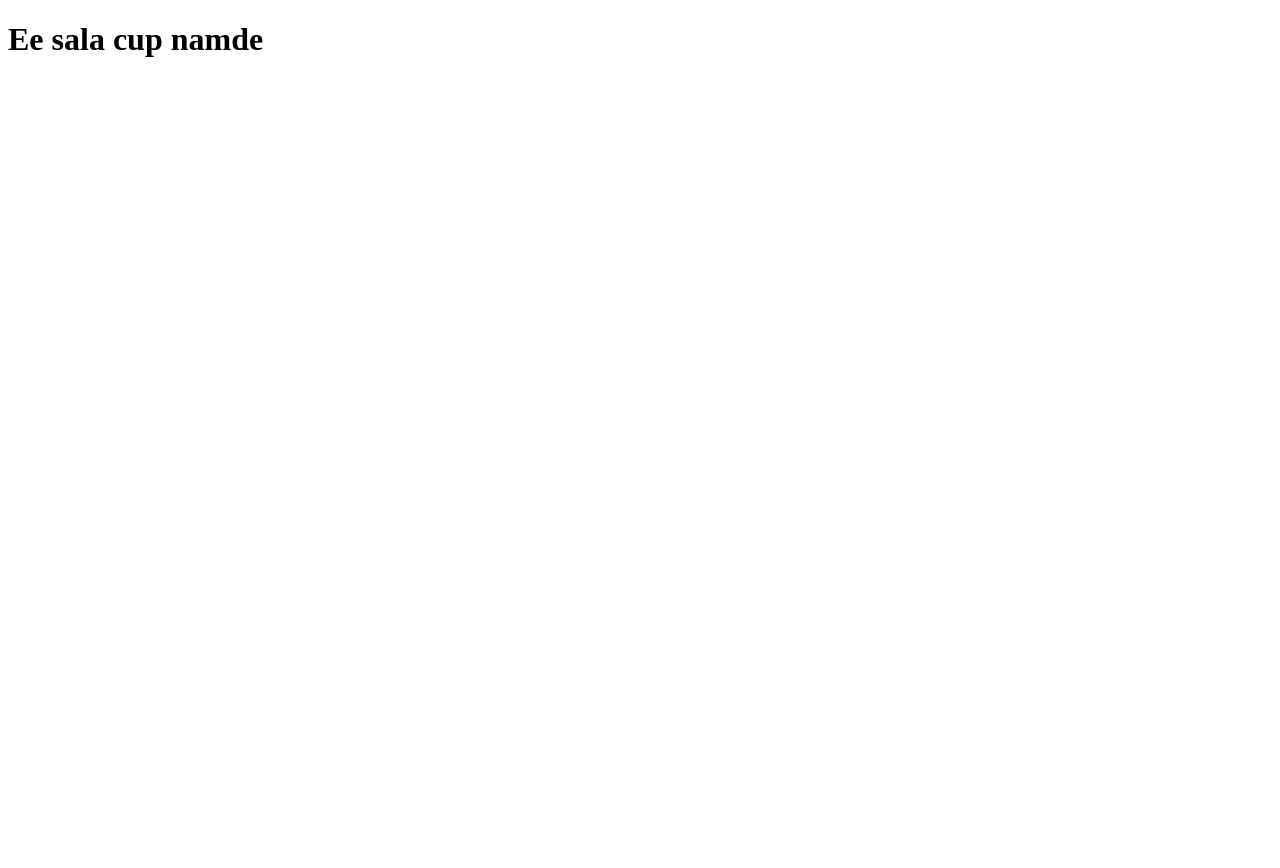
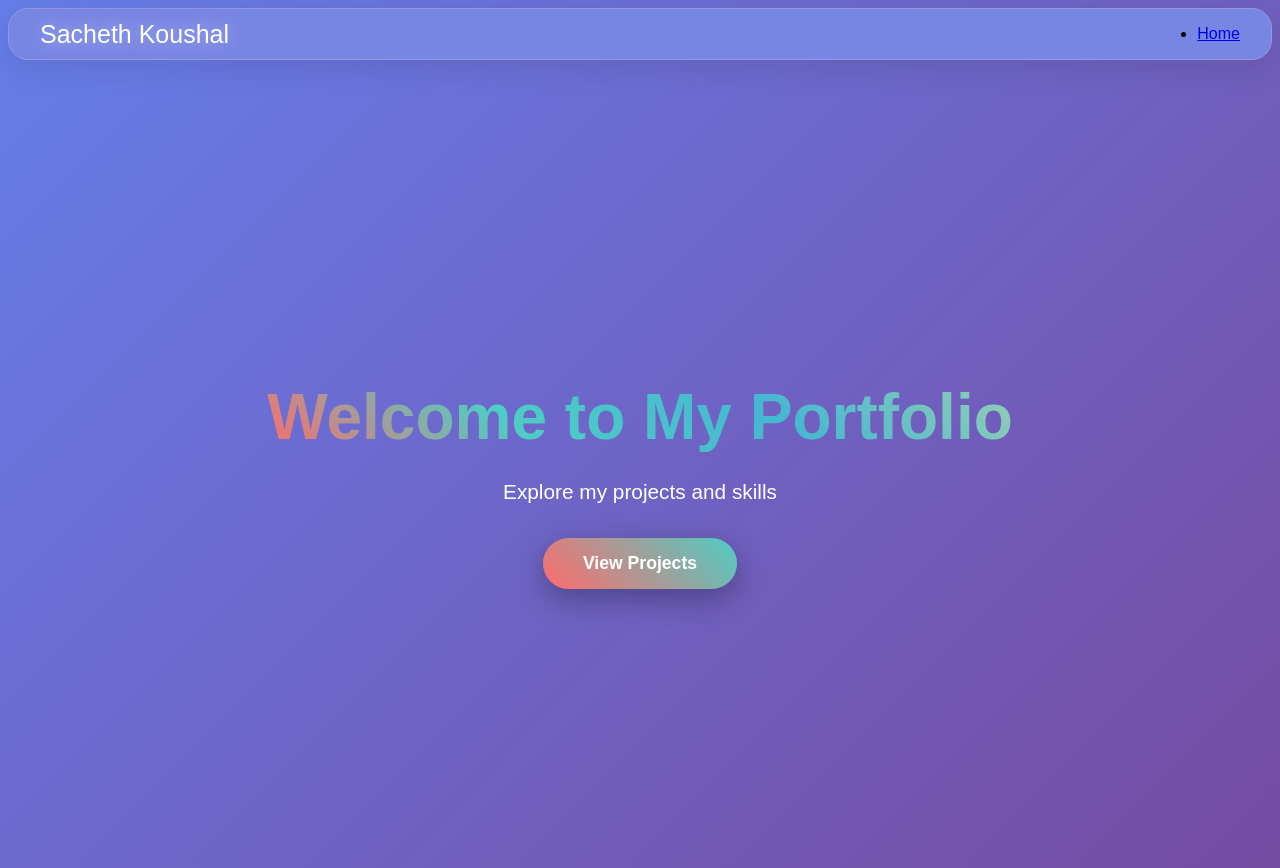
Before and after one commit to sacheth18/straiver, a plain HTML site: page index.html in a window 1280 px wide. Before the commit the page ends 800 px from the top, so only its background shows below. Drawn offline with Linux system fonts and the light colour scheme.

Commit message:
First edit

```diff
--- a/index.html
+++ b/index.html
@@ -5,11 +5,112 @@
     <meta charset="UTF-8">
     <meta name="viewport" content="width=device-width, initial-scale=1.0">
     <title>Document</title>
-    <h1>Ee sala cup namde</h1>
+    <!-- <link rel="stylesheet" href="style.css"> -->
 </head>
+<style>
+    body {
+        font-family: 'Arial', sans-serif;
+        overflow-x: hidden;
+        background: linear-gradient(135deg, #667eea 0%, #764ba2 100%);
+        min-height: 100vh;
+        position: relative;
+    }
+
+    .glass {
+        background: #7785E3;
+        backdrop-filter: blur(10px);
+        border-radius: 20px;
+        border: 1px solid #9599E2;
+        box-shadow: 0 8px 32px rgba(0, 0, 0, 0.1);
+    }
+
+    .top {
+        display: flex;
+        justify-content: space-between;
+        align-items: center;
+        max-width: 1200px;
+        margin: 0 auto;
+    }
+
+    .name {
+        color: white;
+        font-size: 25px;
+        font-weight: 400;
+        text-shadow: 0 0 20px rgba(255, 255, 255, 0.5);
+        font-style: glow;
+    }
+
+    .nav {
+        display: flex;
+
+    }
+
+    .hero-content {
+        max-width: 800px;
+    }
+
+    .hero {
+        height: 100vh;
+        display: flex;
+        align-items: center;
+        justify-content: center;
+        text-align: center;
+        padding: 0 20px;
+    }
+
+    .hero p {
+        font-size: 1.3rem;
+        color: white;
+        margin-bottom: 30px;
+        line-height: 1.6;
+    }
+
+    .hero h1 {
+        font-size: 4rem;
+        color: white;
+        margin-bottom: 20px;
+        background: linear-gradient(45deg, #ff6b6b, #4ecdc4, #45b7d1, #96ceb4);
+        -webkit-background-clip: text;
+        -webkit-text-fill-color: transparent;
+    }
+
+    .btn {
+        display: inline-block;
+        padding: 15px 40px;
+        background: linear-gradient(45deg, #ff6b6b, #4ecdc4);
+        color: white;
+        text-decoration: none;
+        border-radius: 50px;
+        font-weight: bold;
+        font-size: 1.1rem;
+        box-shadow: 0 10px 30px rgba(0, 0, 0, 0.3);
+        position: relative;
+        overflow: hidden;
+    }
+</style>
 
 <body>
-
+    <header class="glass">
+        <div class="top">
+            <div class="name">
+                Sacheth Koushal
+            </div>
+            <nav class="nav">
+                <ul>
+                    <li><a href="#home">Home</a></li>
+                </ul>
+            </nav>
+        </div>
+    </header>
+    <main>
+        <section id="home" class="hero">
+            <div class="hero-content">
+                <h1>Welcome to My Portfolio</h1>
+                <p>Explore my projects and skills</p>
+                <a href="#projects" class="btn">View Projects</a>
+            </div>
+        </section>
+    </main>
 </body>
 
 </html>
```
